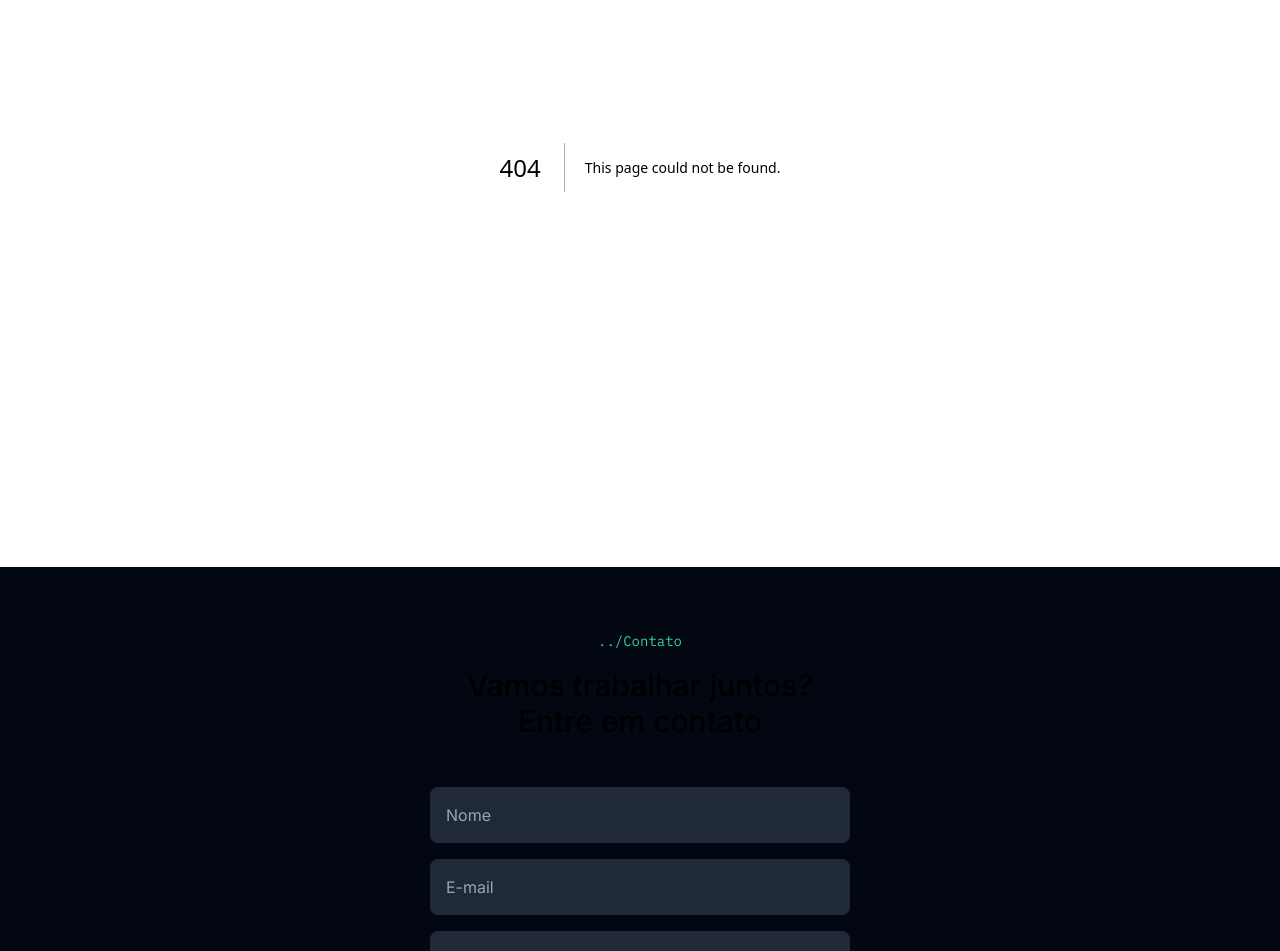
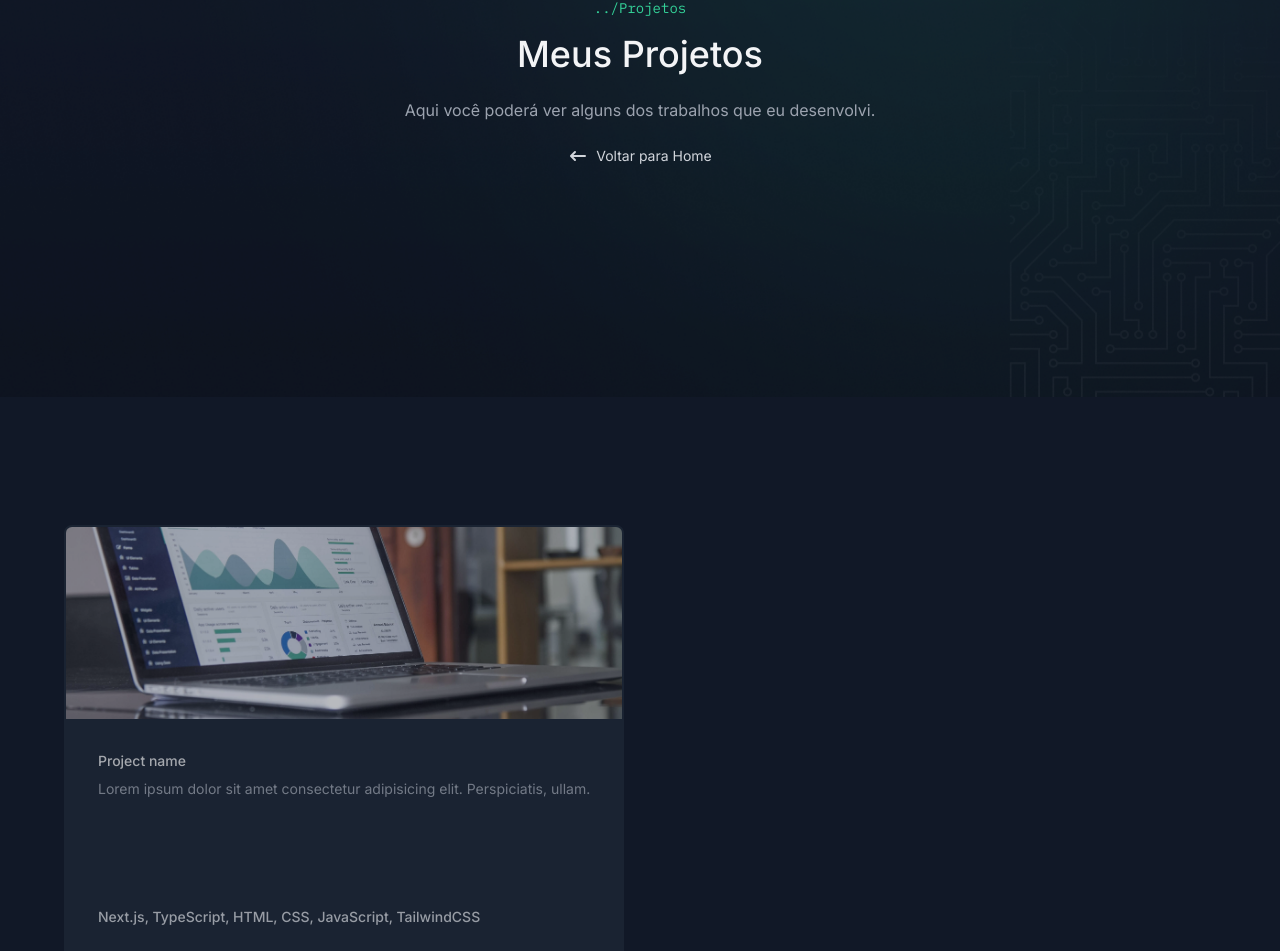
Before and after one commit to ghennings3/Portfolio, a Next.js app: page /projects in a window 1280 px wide. Before the commit this address had no page. Shown: the part 233-1184 px from the top of the page. Built offline with nearby package versions, Linux system fonts and the light colour scheme.

Commit message:
add project page

```diff
--- /dev/null
+++ b/app/components/back-to-top/back-to-top.tsx
@@ -0,0 +1,33 @@
+'use client'
+
+import { TbArrowNarrowUp } from "react-icons/tb"
+import { Button } from "../button/button"
+import { useCallback, useEffect, useState } from "react"
+
+export const BackToTop = () => {
+    const [show, setShow] = useState(false)
+
+    const scrollToTop = () => {
+        window.scrollTo({top:0, behavior: 'smooth'})
+    }
+
+    const handleScroll = useCallback(() => {
+        if(!show && window.scrollY > 500) setShow(true)
+        if(show && window.scrollY <= 500) setShow(false)
+    },[show])
+
+    useEffect(() => {
+        window.addEventListener('scroll', handleScroll)
+        return () => window.removeEventListener('scroll', handleScroll)
+    }, [handleScroll])
+
+    return(
+        <div className="fixed right-4 bottom-4 z-20">
+            {show ? (
+                <Button onClick={scrollToTop} className="shadow-lg shadow-emerald-400/20">
+                    <TbArrowNarrowUp />
+                </Button>
+            ) : null}
+        </div>
+    )
+}
--- a/app/components/contact-form/contact-form.tsx
+++ b/app/components/contact-form/contact-form.tsx
@@ -23,7 +23,7 @@ export const ContactForm = () => {
     }
 
     return(
-        <section className="py-16 px-6 md:py-34 flex items-center justify-center bg-gray-950">
+        <section id="contact" className="py-16 px-6 md:py-34 flex items-center justify-center bg-gray-950">
             <div className="w-full max-w-[420px] mx auto">
                 <SectionTitle subtitle="Contato" title="Vamos trabalhar juntos? Entre em contato" className="items-center text-center" />
 
--- a/app/components/pages/home/hero-section/hero.tsx
+++ b/app/components/pages/home/hero-section/hero.tsx
@@ -1,3 +1,5 @@
+'use client'
+
 import Image from "next/image"
 import { Button } from "../../../button/button"
 import { TechBadge } from "../../../tech-badge"
@@ -16,6 +18,12 @@ const MOCK_CONTACTS = [
 ]
 
 export const HeroSection = () => {
+    const handleContact = () => {
+        const contactSection = document.querySelector('#contact')
+        if(contactSection){
+            contactSection.scrollIntoView({behavior: 'smooth'})
+        }
+    }
     return(
         <section className="w-full lg:h-[775px] bg-hero-image bg-cover bg-center bg-no-repeat flex flex-col justify-end pb-10 sm:pb-32 py-32 lg:pb-[110px]">
             <div className="container flex items-start justify-between flex-col-reverse lg:flex-row">
@@ -29,7 +37,7 @@ export const HeroSection = () => {
                         ))}
                     </div>
                     <div className="mt-6 lg:mt-10 flex sm:items-center sm:gap-5 flex-col sm:flex-row">
-                        <Button className="w-max shadow-button">
+                        <Button className="w-max shadow-button" onClick={handleContact}>
                             Entre em contato
                             <HiArrowNarrowRight size={18} />
                         </Button>
--- /dev/null
+++ b/app/components/pages/home/projects/page-intro/page-intro.tsx
@@ -0,0 +1,18 @@
+import { Link } from "@/app/components/link/link"
+import { SectionTitle } from "@/app/components/section-title"
+import { HiArrowNarrowLeft } from "react-icons/hi"
+
+export const PageIntro = () => {
+    return(
+        <section className="w-full h-[450px] lg:h-[630px] bg-hero-image bg-cover bg-center bg-no-repeat flex flex-col items-center justify-center px-2">
+            <SectionTitle subtitle="Projetos" title="Meus Projetos" className="text-center items-center [&>h3]:text-4xl" />
+            <div className="flex flex-col items-center">
+                <p className="text-gray-400 text-center max-w-[640px] my-6 text-sm sm:text-base">Aqui você poderá ver alguns dos trabalhos que eu desenvolvi.</p>
+                <Link href="/">
+                    <HiArrowNarrowLeft size={20} />
+                    Voltar para Home
+                </Link>
+            </div>
+        </section>
+    )
+}
--- /dev/null
+++ b/app/components/pages/home/projects/project-datails/project-details.tsx
@@ -0,0 +1,44 @@
+import { Button } from "@/app/components/button/button"
+import { SectionTitle } from "@/app/components/section-title"
+import { TechBadge } from "@/app/components/tech-badge"
+import { url } from "inspector"
+import { TbBrandGithub } from "react-icons/tb"
+import {FiGlobe} from 'react-icons/fi'
+import { Link } from "@/app/components/link/link"
+import { HiArrowNarrowLeft } from "react-icons/hi"
+
+export const ProjectDetails = () => {
+    return(
+        <section className="w-full sm:min-h-[750px] flex flex-col items-center justify-end relative pb-10 sm:pb-24 py-24 px-6 overflow-hidden">
+            <div className="absolute inset-0 z-[-1]" style={{background: 'url(/images/hero-bg.png) no-repeat center/cover, url(https://community.spotify.com/t5/image/serverpage/image-id/121155iD166554260EB2261/image-size/large?v=v2&px=999) no-repeat center/cover'}} />
+
+            <SectionTitle subtitle="projetos" title="Nome do projeto" className="text-center items-center sm:[&>h3]:text-4xl" />
+            <p className="text-gray-400 text-center max-w-[640px] my-4 sm:my-6 text-sm sm:text-base">Lorem ipsum, dolor sit amet consectetur adipisicing elit. Ut, quia.</p>
+            <div className="w-full max-w-[330px] flex flex-wrap gap-2 items-center justify-center">
+                <TechBadge name="Next.js" />
+                <TechBadge name="Next.js" />
+                <TechBadge name="Next.js" />
+                <TechBadge name="Next.js" />
+                <TechBadge name="Next.js" />
+            </div>
+            <div className="my-6 sm:my-12 flex items-center gap-2 sm:gap-4 flex-col sm:flex-row">
+                <a href="https://github.com" target="_blank">
+                    <Button className="min-w-[180px]">
+                        <TbBrandGithub size={20} />
+                        Repositório
+                    </Button>
+                </a>
+                <a href="https://github.com" target="_blank">
+                    <Button className="min-w-[180px]">
+                        <FiGlobe size={20} />
+                        Projeto online
+                    </Button>
+                </a>
+            </div>
+            <Link href='/projects'>
+                <HiArrowNarrowLeft/>
+                Voltar para projetos
+            </Link>
+        </section>
+    )
+}
--- /dev/null
+++ b/app/components/pages/home/projects/project-list/project-card.tsx
@@ -0,0 +1,16 @@
+import Image from "next/image"
+
+export const ProjectCard = () => {
+    return(
+        <div className="rounded-lg h-[436px] flex flex-col bg-gray-800 overflow-hidden border-2 border-gray-800 hover:border-emerald-500 opacity-70 hover:opacity-100 transition-all group">
+            <div className="w-full h-48 overflow-hidden ">
+                <Image width={380} height={200} src={'/images/project-sample.jpg'} alt="Project image" unoptimized className="w-full h-full object-cover group-hover:scale-110 duration-500 transition-all" />
+            </div>
+            <div className="flex-1 flex flex-col p-8">
+                <strong className="font-medium text-gray-50/90 group-hover:text-emerald-500">Project name</strong>
+                <p className="mt-2 text-gray-400 line-clamp-4">Lorem ipsum dolor sit amet consectetur adipisicing elit. Perspiciatis, ullam.</p>
+                <span className="text-gray-300 text-sm font-medium block mt-auto truncate">Next.js, TypeScript, HTML, CSS, JavaScript, TailwindCSS</span>
+            </div>
+        </div>
+    )
+}
--- /dev/null
+++ b/app/components/pages/home/projects/project-list/project-list.tsx
@@ -0,0 +1,12 @@
+import { Link } from "@/app/components/link/link"
+import { ProjectCard } from "./project-card"
+
+export const ProjectsList = () => {
+    return(
+        <section className="container py-32 grid grid-cols-1 sm:grid-cols-[repeat(auto-fit,minmax(350px,1fr))] gap-x4 gap-y-6">
+            <Link href={'/projects/project-1'}>
+                <ProjectCard />
+            </Link>
+        </section>
+    )
+}
--- /dev/null
+++ b/app/components/pages/home/projects/project-sections/project-sections.tsx
@@ -0,0 +1,25 @@
+import Image from "next/image"
+
+const sections = [
+    {
+        title: 'Login',
+        image: 'https://community.spotify.com/t5/image/serverpage/image-id/121155iD166554260EB2261/image-size/large?v=v2&px=999'
+    },
+    {
+        title: 'Home',
+        image: 'https://community.spotify.com/t5/image/serverpage/image-id/121155iD166554260EB2261/image-size/large?v=v2&px=999'
+    }
+]
+
+export const ProjectSections = () => {
+    return(
+        <section className="container my-12 md:my-32 flex flex-col gap-8 md:gap-32">
+            {sections.map(section => (
+                <div key={section.title} className="flex flex-col items-center gap-6 md:gap-12">
+                    <h2 className="text-2xl md:text-3xl font-medium text-gray-300">{section.title}</h2>
+                    <Image src={section.image} alt={`Imagem da sessão ${section.title}`} unoptimized width={1080} height={672} className="w-full aspect-auto rounded-lg object-cover" />
+                </div>
+            ))}
+        </section>
+    )
+}
--- a/app/layout.tsx
+++ b/app/layout.tsx
@@ -4,6 +4,7 @@ import { ReactNode } from 'react'
 import { Header } from './components/header'
 import { ContactForm } from './components/contact-form/contact-form'
 import { Footer } from './components/footer/footer'
+import { BackToTop } from './components/back-to-top/back-to-top'
 
 const inter = Inter({
   variable: '--font-inter',
@@ -25,6 +26,7 @@ export default function RootLayout({ children }: { children: ReactNode }) {
         <ContactForm />
         <Footer />
       </body>
+      <BackToTop />
     </html>
   )
 }
--- /dev/null
+++ b/app/projects/[slug]/page.tsx
@@ -0,0 +1,11 @@
+import { ProjectDetails } from "@/app/components/pages/home/projects/project-datails/project-details";
+import { ProjectSections } from "@/app/components/pages/home/projects/project-sections/project-sections";
+
+export default function Project() {
+    return(
+        <>
+            <ProjectDetails />
+            <ProjectSections />
+        </>
+    )
+}
--- /dev/null
+++ b/app/projects/page.tsx
@@ -0,0 +1,11 @@
+import { PageIntro } from "../components/pages/home/projects/page-intro/page-intro";
+import { ProjectsList } from "../components/pages/home/projects/project-list/project-list";
+
+export default function Projects(){
+    return(
+        <>
+            <PageIntro />
+            <ProjectsList />
+        </>
+    )
+}
```
